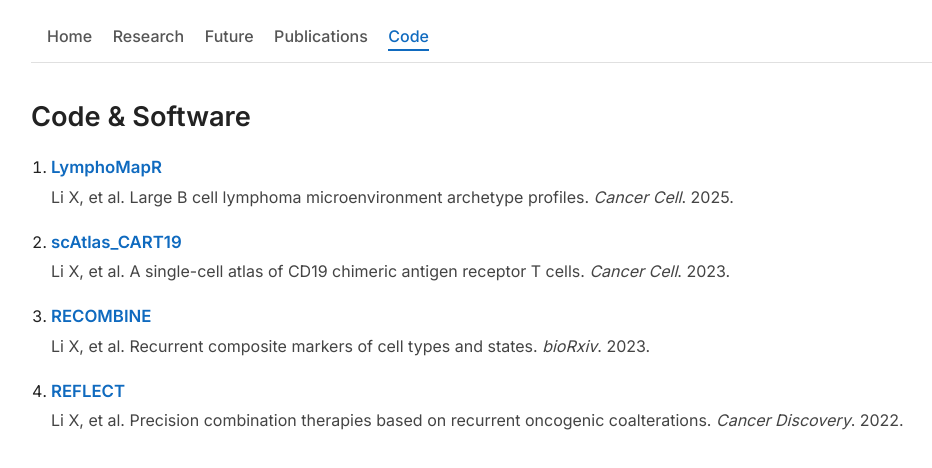
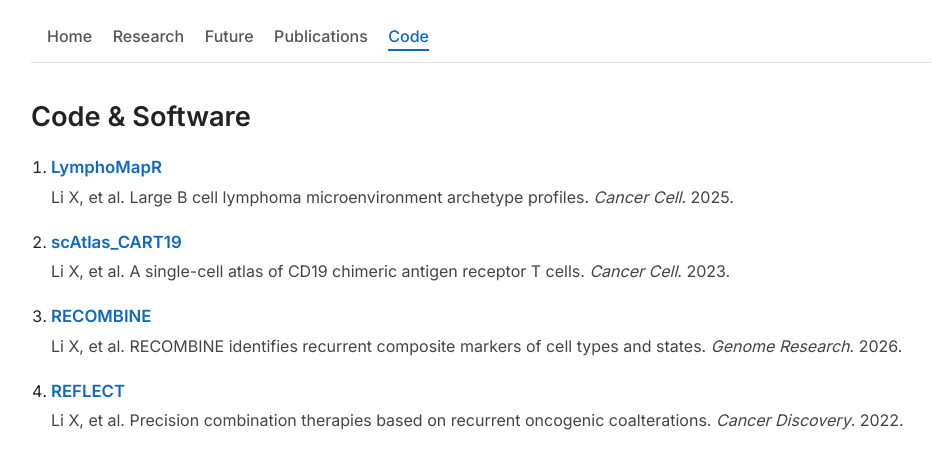
Before and after one commit to lixubinp/lixubinp.github.io, a plain HTML site: page code.html in a window 1280 px wide. Shown: the whole page, without its empty margins (109-1041 px from the left). Drawn offline with Linux system fonts and the light colour scheme.

Commit message:
Update code.html

```diff
--- a/code.html
+++ b/code.html
@@ -116,8 +116,8 @@
             RECOMBINE
           </a>
           <div class="paper">
-            Li X, et al. Recurrent composite markers of cell types and states.
-            <i>bioRxiv</i>. 2023.
+            Li X, et al. RECOMBINE identifies recurrent composite markers of cell types and states.
+            <i>Genome Research</i>. 2026.
           </div>
         </li>
 
```
